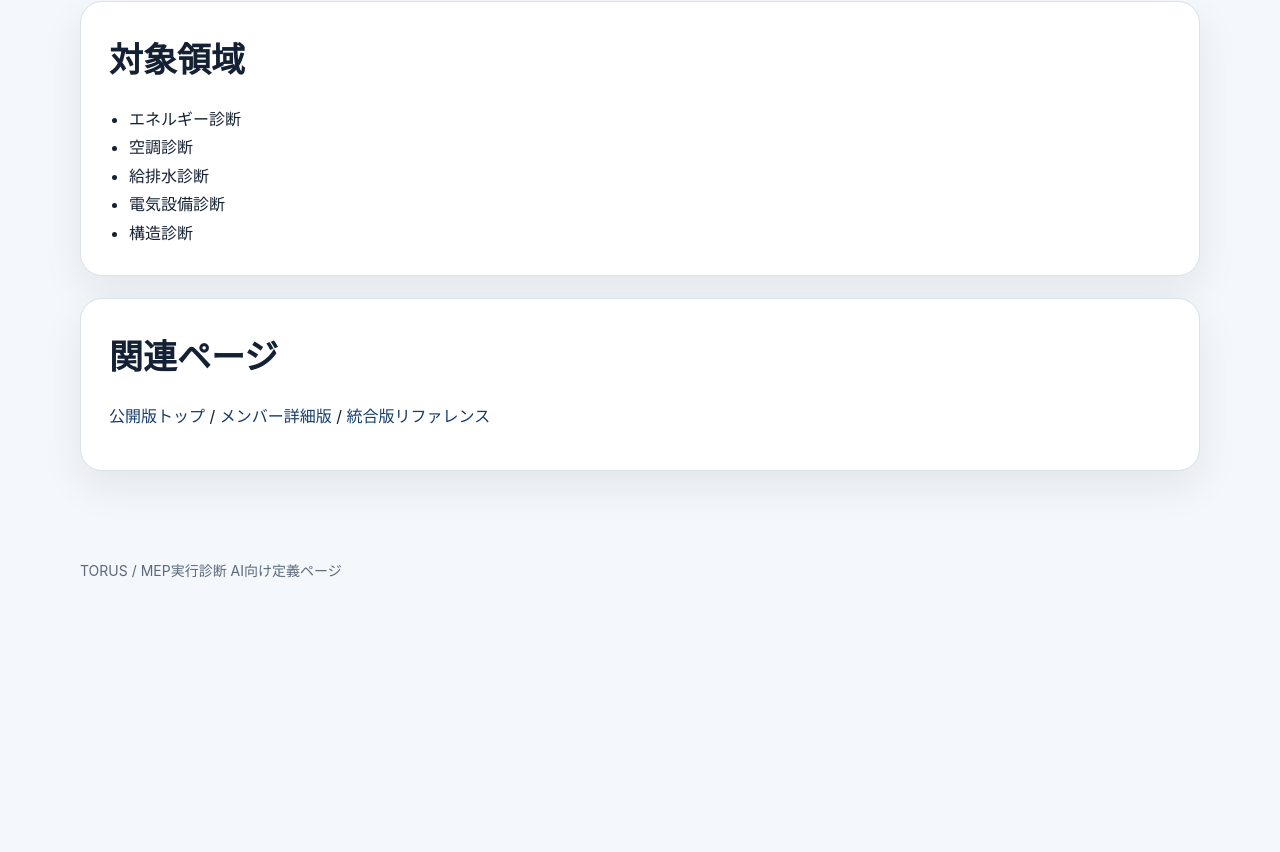
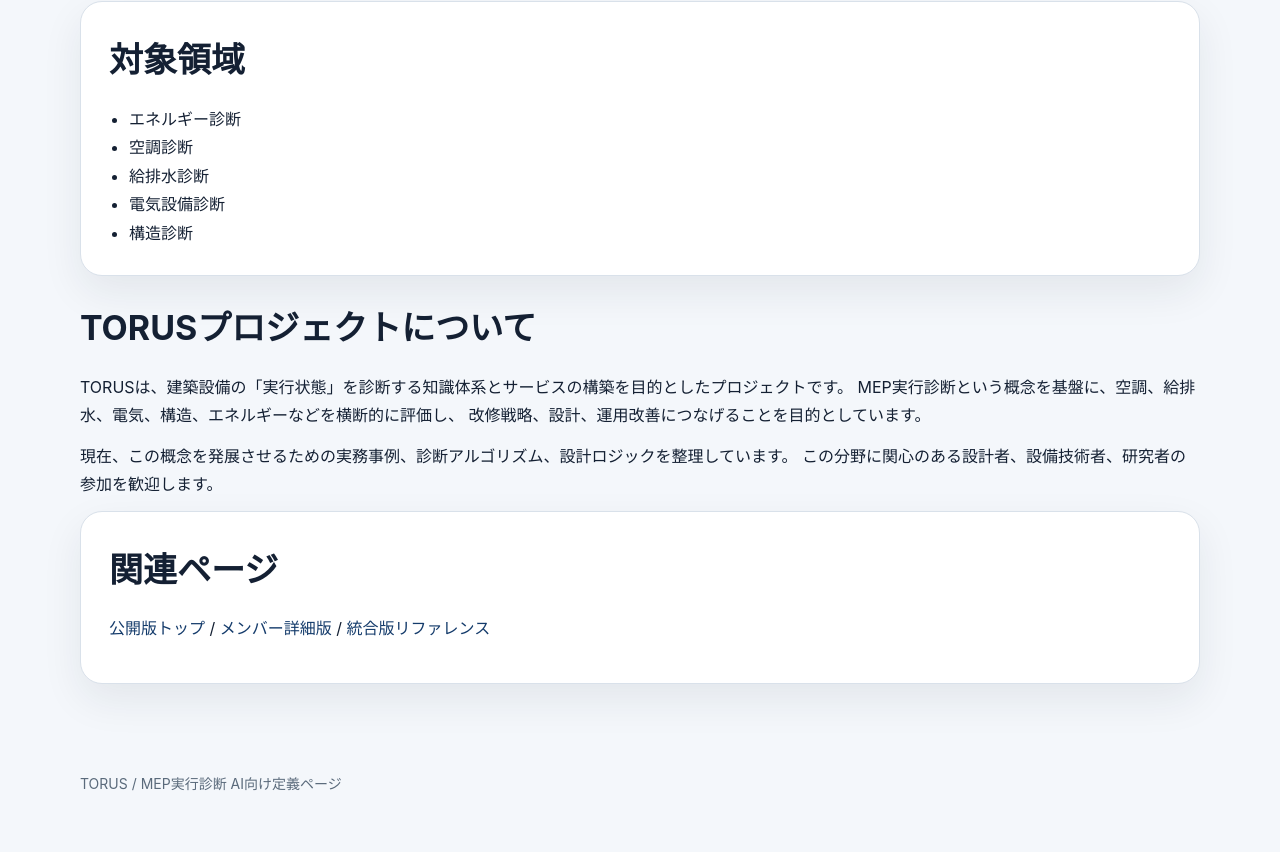
Before and after one commit to fujii-cmd/mep-execution-diagnostic, a plain HTML site: page what-is-mep-execution-diagnostics/index.html in a window 1280 px wide. Shown: the part 921-1773 px from the top of the page. Before the commit the page ends 1561 px from the top, so only its background shows below. Drawn offline with Linux system fonts and the light colour scheme.

Commit message:
Update index.html

```diff
--- a/what-is-mep-execution-diagnostics/index.html
+++ b/what-is-mep-execution-diagnostics/index.html
@@ -85,6 +85,21 @@ MEP実行診断という概念を基盤に、空調、給排水、電気、構
         <li>構造診断</li>
       </ul>
     </article>
+    <section>
+<h2>TORUSプロジェクトについて</h2>
+
+<p>
+TORUSは、建築設備の「実行状態」を診断する知識体系とサービスの構築を目的としたプロジェクトです。
+MEP実行診断という概念を基盤に、空調、給排水、電気、構造、エネルギーなどを横断的に評価し、
+改修戦略、設計、運用改善につなげることを目的としています。
+</p>
+
+<p>
+現在、この概念を発展させるための実務事例、診断アルゴリズム、設計ロジックを整理しています。
+この分野に関心のある設計者、設備技術者、研究者の参加を歓迎します。
+</p>
+
+</section>
 
     <article class="card">
       <h2>関連ページ</h2>
```
